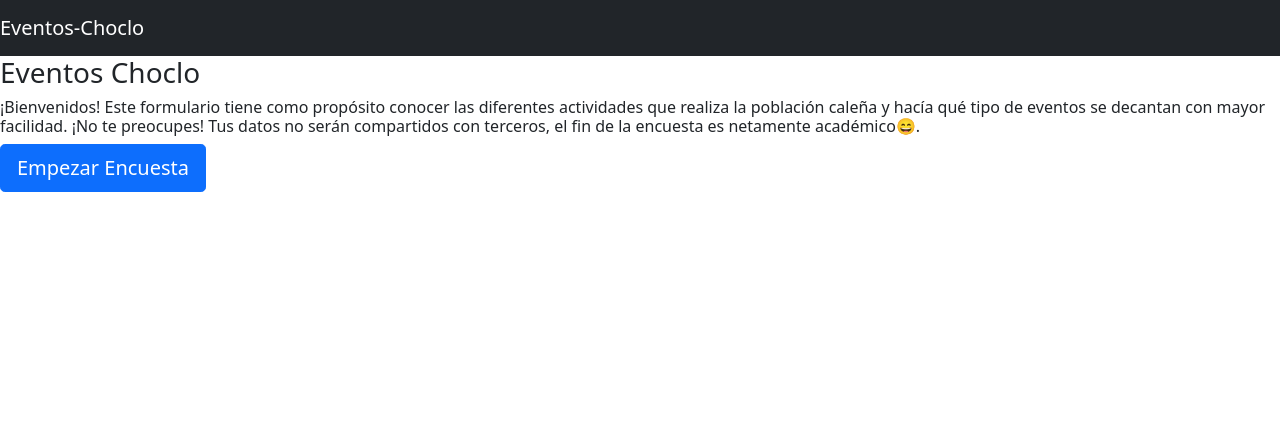
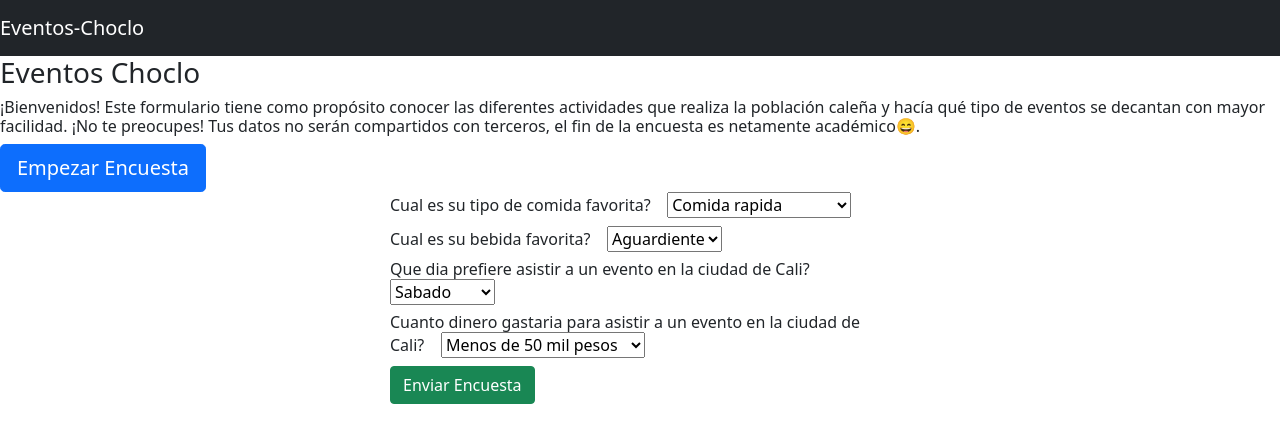
Before and after one commit to thiagoc789/front, a React (Create React App) app: page /quintaPagina in a window 1280 px wide. Shown: the top 442 px of the page. Built offline with nearby package versions, Linux system fonts and the light colour scheme; the HTML template or start-up script is replaced by a standard one.

Commit message:
terminada la encuesta, falta mejorar las columnas y las respuestas

```diff
--- a/src/App.js
+++ b/src/App.js
@@ -8,6 +8,7 @@ import AddTutorial from "./components/add-tutorial.component";
 import SegundaPagina from "./components/segundaPagina.component";
 import TerceraPagina from "./components/terceraPagina.component";
 import CuartaPagina from "./components/cuartaPagina.component";
+import QuintaPagina from "./components/quintaPagina.component";
 
 
 class App extends Component {
@@ -44,6 +45,7 @@ class App extends Component {
           <Route exact path="/segundaPagina" component={SegundaPagina} />
           <Route exact path="/terceraPagina" component={TerceraPagina} />
           <Route exact path="/cuartaPagina" component={CuartaPagina} />
+          <Route exact path="/quintaPagina" component={QuintaPagina} />
         </Switch>
 
       </div>
--- a/src/components/cuartaPagina.component.js
+++ b/src/components/cuartaPagina.component.js
@@ -1,8 +1,8 @@
 import React, { Component } from "react";
 import TiempoDataService from "../services/tiempo.service";
 import "bootstrap/dist/css/bootstrap.min.css";
-//import {Route } from "react-router-dom";
-//import CuartaPagina from "./cuartaPagina.component";
+import {Route } from "react-router-dom";
+import QuintaPagina from "./quintaPagina.component";
 
 
 
@@ -20,7 +20,7 @@ export default class AddTutorial extends Component {
         this.onChangeEquipo = this.onChangeEquipo.bind(this);
         this.saveTutorial = this.saveTutorial.bind(this);
         this.newTutorial = this.newTutorial.bind(this);
-        //<Route exact path="/cuartaPagina" component={CuartaPagina} />
+        <Route exact path="/quintaPagina" component={QuintaPagina} />
 
         this.state = {
             tiempom: "-1",
@@ -101,7 +101,7 @@ export default class AddTutorial extends Component {
                     submitted: true
                 });
                 console.log(response.data);
-                //window.location.href = '/cuartaPagina';
+                window.location.href = '/quintaPagina';
             })
             .catch(e => {
                 console.log(e);
@@ -162,7 +162,7 @@ export default class AddTutorial extends Component {
                                 <option value="salsa">Salsa</option>
                                 <option value="vallenato">Vallenato</option>
                                 <option value="pop">Pop</option>
-                                <option value="bachata">Bachata</option>
+                                <option value="despecho">Despecho</option>
 
                             </select></h6>
 
--- /dev/null
+++ b/src/components/quintaPagina.component.js
@@ -0,0 +1,172 @@
+import React, { Component } from "react";
+import DineroDataService from "../services/dinero.service";
+import "bootstrap/dist/css/bootstrap.min.css";
+
+
+
+
+
+
+export default class AddTutorial extends Component {
+
+    constructor(props) {
+        super(props);
+        this.onChangeComida = this.onChangeComida.bind(this);
+        this.onChangeBebida = this.onChangeBebida.bind(this);
+        this.onChangeTiempo_Disponible = this.onChangeTiempo_Disponible.bind(this);
+        this.onChangeDinero = this.onChangeDinero.bind(this);
+        this.saveTutorial = this.saveTutorial.bind(this);
+        this.newTutorial = this.newTutorial.bind(this);
+
+        this.state = {
+            comida: "comida rapida",
+            bebida: "aguardiente",
+            tiempo_disponible: "sabado",
+            dinero: "-50mil",
+
+        };
+    }
+
+    onChangeComida(e) {
+        this.setState({
+            comida: e.target.value,
+
+        });
+    }
+
+    onChangeBebida(e) {
+        this.setState({
+            bebida: e.target.value
+        });
+    }
+
+    onChangeTiempo_Disponible(e) {
+        this.setState({
+            tiempo_disponible: e.target.value
+        });
+    }
+
+    onChangeDinero(e) {
+        this.setState({
+            dinero: e.target.value
+        });
+    }
+
+    saveTutorial() {
+        var data = {
+            comida: this.state.comida,
+            bebida: this.state.bebida,
+            tiempo_disponible: this.state.tiempo_disponible,
+            dinero: this.state.dinero,
+
+        };
+
+        DineroDataService.create(data)
+            .then(response => {
+                this.setState({
+                    comida: response.data.comida,
+                    bebida: response.data.bebida,
+                    tiempo_disponible: response.data.tiempo_disponible,
+                    dinero: response.data.dinero,
+
+                    submitted: true
+                });
+                console.log(response.data);
+                //window.location.href = '/cuartaPagina';
+            })
+            .catch(e => {
+                console.log(e);
+            });
+    }
+
+    newTutorial() {
+        this.setState({
+
+            comida: "",
+            bebida: "",
+            tiempo_disponible: "",
+            dinero: "",
+
+            submitted: false
+        });
+    }
+
+    render() {
+
+        return (
+
+            <div className="submit-form">
+                {this.state.submitted ? (
+                    <div>
+
+                    <h4 class="text-hide"> Encuesta Enviada Correctamente </h4>
+
+                    </div>
+                ) : (
+
+                    <div>
+
+                        <h6 class="text-hide">Cual es su tipo de comida favorita?     &nbsp; &nbsp;
+                            <select
+                                value={this.state.comida}
+                                onChange={this.onChangeComida}
+                            >
+                                <option value="comida rapida">Comida rapida</option>
+                                <option value="comida vegetariana">Comida Vegetariana</option>
+                                <option value="comida vegana">Comida Vegana</option>
+                                <option value="comida nacional">Comida Nacional</option>
+                                <option value="comida internacional">Comida Internacional</option>
+                            </select></h6>
+
+                        <h6 class="text-hide">Cual es su bebida favorita?   &nbsp; &nbsp;
+                            <select
+                                value={this.state.bebida}
+                                onChange={this.onChangeBebida}
+                            >
+                                <option value="aguardiente">Aguardiente</option>
+                                <option value="ron">Ron</option>
+                                <option value="whisky">Whisky</option>
+                                <option value="vodka">Vodka</option>
+                                <option value="tequila">Tequila</option>
+                                <option value="Jugos hit">Jugos Hit</option>
+                                <option value="gaseosa">Gaseosa</option>
+
+                            </select></h6>
+
+                            <h6 class="text-hide">Que dia prefiere asistir a un evento en la ciudad de Cali?     &nbsp; &nbsp;
+                            <select
+                                value={this.state.tiempo_disponible}
+                                onChange={this.onChangeTiempo_Disponible}
+                            >
+                                <option value="sabado">Sabado</option>
+                                <option value="domingo">Domingo</option>
+                                <option value="semana">En semana</option>
+                            </select></h6>
+
+                            <h6 class="text-hide">Cuanto dinero gastaria para asistir a un evento en la ciudad de Cali?    &nbsp; &nbsp;
+                            <select
+                                value={this.state.dinero}
+                                onChange={this.onChangeDinero}
+                            >
+                                <option value="-50mil">Menos de 50 mil pesos</option>
+                                <option value="50mil-100mil">Entre 50 y 100 mil pesos</option>
+                                <option value="100mil-200mil">Entre 100 mil y 200mil</option>
+                                <option value="+200mil">Más de 200mil</option>
+
+
+                            </select></h6>
+
+                        <button onClick={this.saveTutorial} className="btn btn-success">
+                            Enviar Encuesta
+                        </button>
+
+
+
+
+
+                    </div>
+                )}
+            </div>
+        );
+    }
+}
--- a/src/components/segundaPagina.component.js
+++ b/src/components/segundaPagina.component.js
@@ -117,7 +117,7 @@ export default class AddTutorial extends Component {
                 {this.state.submitted ? (
                     <div>
 
-                        <h4>Enviado Correctamente</h4>
+
 
                     </div>
                 ) : (
--- /dev/null
+++ b/src/services/dinero.service.js
@@ -0,0 +1,10 @@
+import http from "../http-common";
+
+class UsuarioDataService {
+
+  create(data) {
+    return http.post("/dinero", data);
+  }
+}
+
+export default new UsuarioDataService();
```
